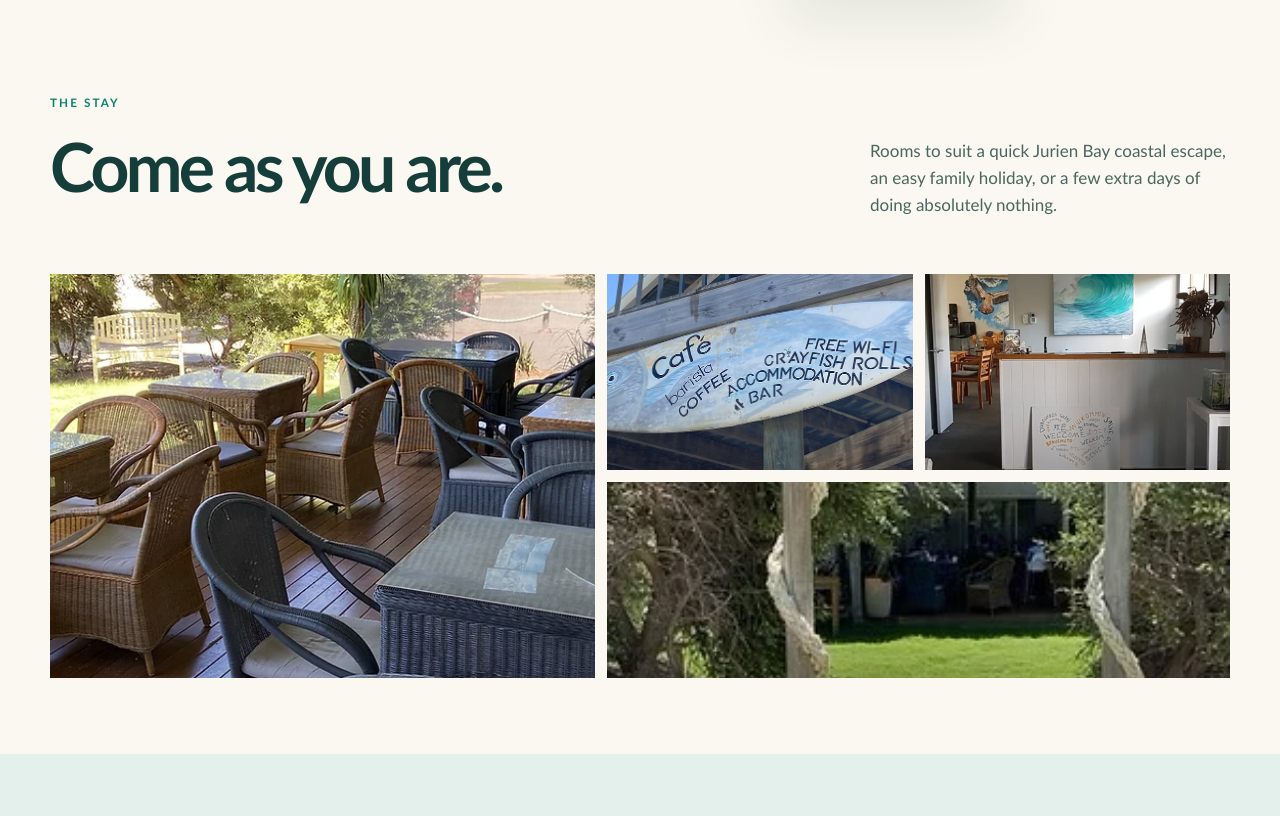
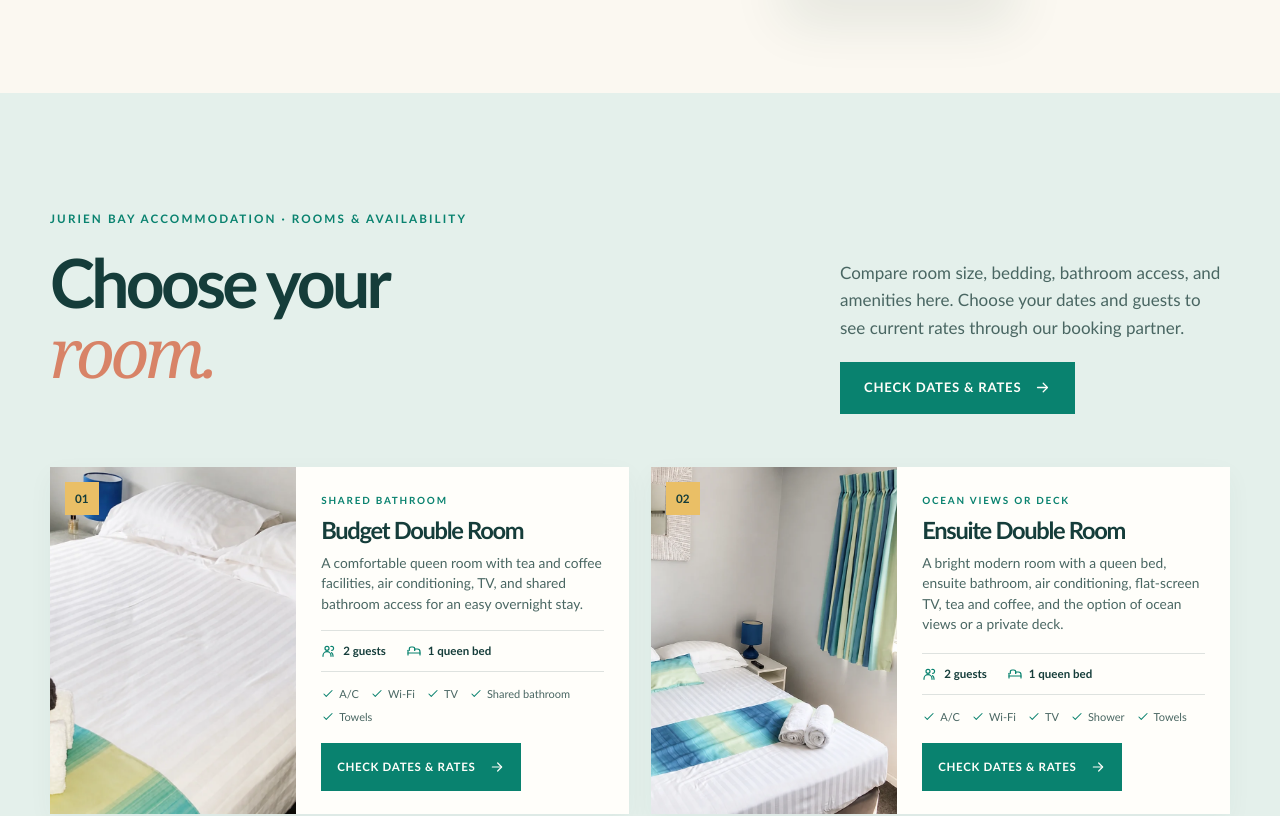
Before and after one commit to tawazz/centrebreakbeachstay, a Next.js app: page / in a window 1280 px wide. Shown: the part 1600-2416 px from the top of the page. Built offline with nearby package versions, Linux system fonts and the light colour scheme.

Commit message:
Remove landing page gallery section

```diff
--- a/app/page.tsx
+++ b/app/page.tsx
@@ -1,5 +1,4 @@
 import Link from "next/link";
-import { Gallery } from "../components/gallery";
 import { HeroSlideshow } from "../components/hero-slideshow";
 import { Icon } from "../components/icon";
 import { MapEmbed } from "../components/map-embed";
@@ -38,17 +37,6 @@ export default function HomePage() {
             <img src={assetPath("/images/welcome.webp")} alt="Welcome garden entrance at Centre Break Beach Stay" />
             <div className="image-caption"><Icon name="spark" size={15} /> Make room for a slower pace</div>
           </div>
-        </section>
-
-        <section className="gallery-section shell section-pad-small" aria-label="Property gallery">
-          <div className="section-heading section-heading-row">
-            <div>
-              <p className="eyebrow">The stay</p>
-              <h2>Come as you are.</h2>
-            </div>
-            <p className="section-side-copy">Rooms to suit a quick Jurien Bay coastal escape, an easy family holiday, or a few extra days of doing absolutely nothing.</p>
-          </div>
-          <Gallery />
         </section>
 
         <section className="room-section" id="roomsrates" aria-labelledby="rooms-title">
```
